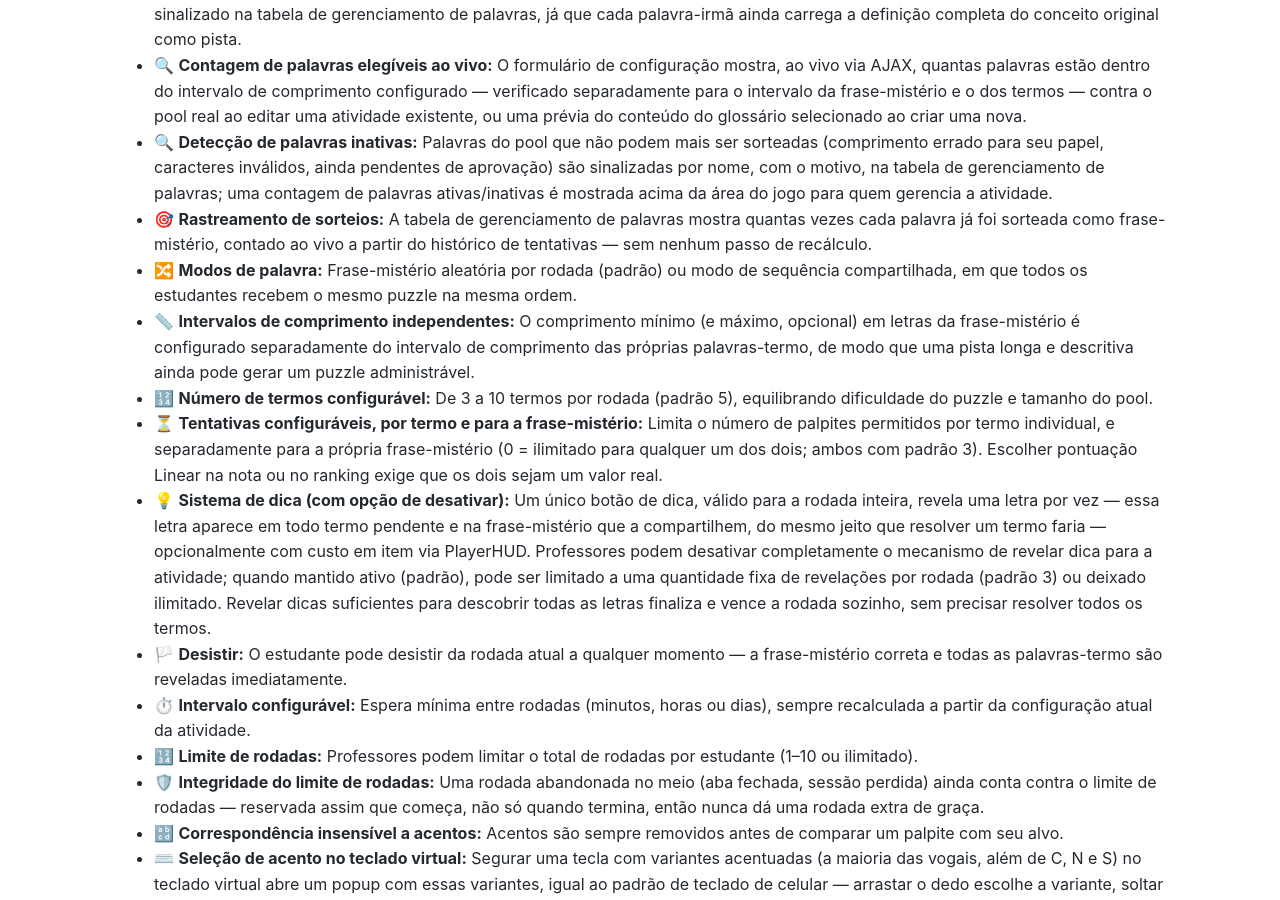
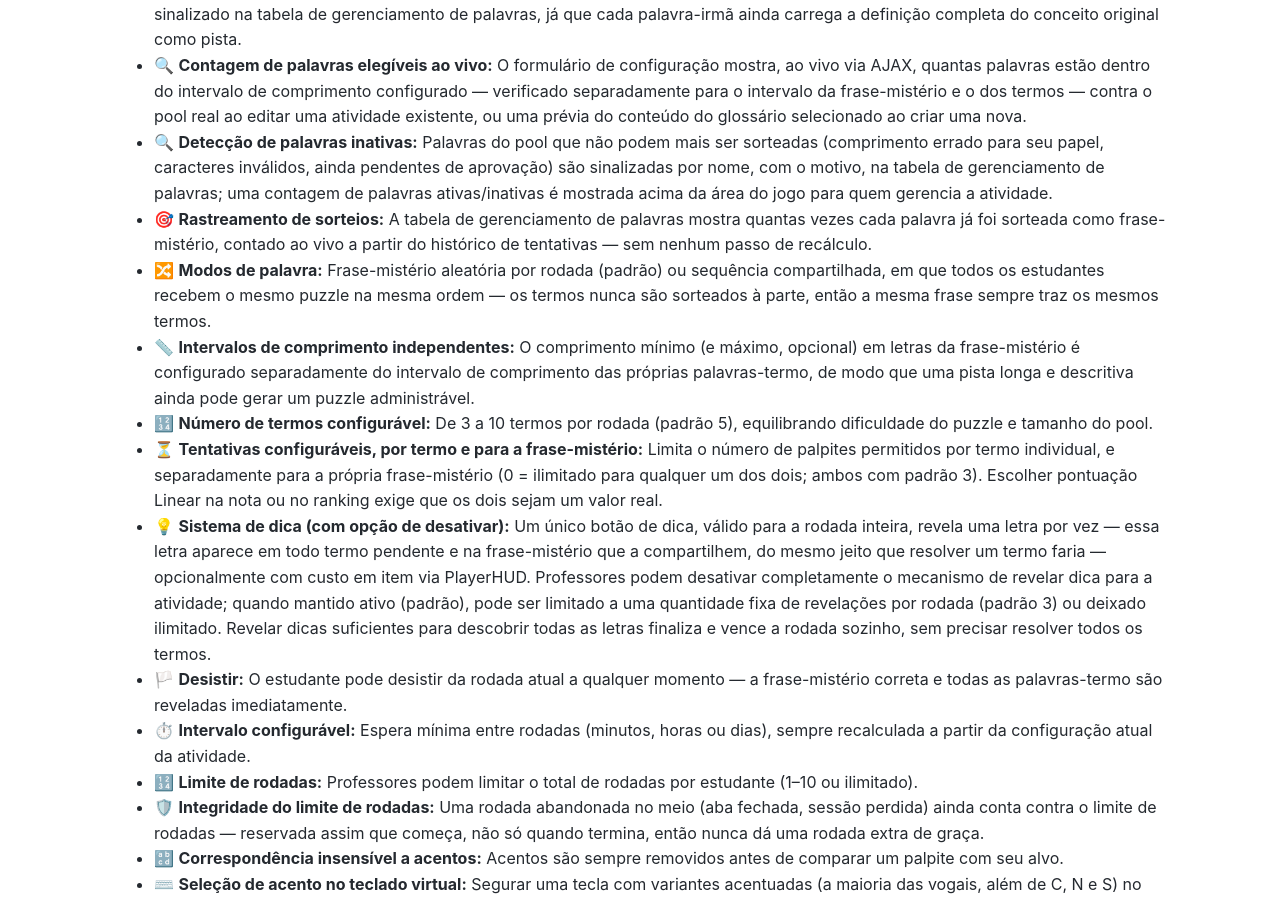
Before and after one commit to jeanlucio/moodle-mod_playercross, a Jekyll site: the page built from docs/pt/features.md, in a window 1280 px wide and 900 px high, scrolled down 1510 px. Built offline with Jekyll 4.4.1, drawn with Linux system fonts in a browser that asks for light colours; our own code applies the rules of GitHub Pages for plain Markdown files.

Commit message:
clarify that word modes never randomize terms independently of the phrase
The word-modes bullet said students get "the same puzzle" under shared
sequence mode without explaining why — term selection is always a
deterministic function of whichever mystery phrase was picked (see
puzzle_builder::select_terms()), never randomized on its own in either
mode. Made that explicit so a reader doesn't wonder whether shared mode
also needs a separate mechanism for keeping terms in sync.

```diff
--- a/docs/pt/features.md
+++ b/docs/pt/features.md
@@ -16,7 +16,7 @@
 * 🔍 **Contagem de palavras elegíveis ao vivo:** O formulário de configuração mostra, ao vivo via AJAX, quantas palavras estão dentro do intervalo de comprimento configurado — verificado separadamente para o intervalo da frase-mistério e o dos termos — contra o pool real ao editar uma atividade existente, ou uma prévia do conteúdo do glossário selecionado ao criar uma nova.
 * 🔍 **Detecção de palavras inativas:** Palavras do pool que não podem mais ser sorteadas (comprimento errado para seu papel, caracteres inválidos, ainda pendentes de aprovação) são sinalizadas por nome, com o motivo, na tabela de gerenciamento de palavras; uma contagem de palavras ativas/inativas é mostrada acima da área do jogo para quem gerencia a atividade.
 * 🎯 **Rastreamento de sorteios:** A tabela de gerenciamento de palavras mostra quantas vezes cada palavra já foi sorteada como frase-mistério, contado ao vivo a partir do histórico de tentativas — sem nenhum passo de recálculo.
-* 🔀 **Modos de palavra:** Frase-mistério aleatória por rodada (padrão) ou modo de sequência compartilhada, em que todos os estudantes recebem o mesmo puzzle na mesma ordem.
+* 🔀 **Modos de palavra:** Frase-mistério aleatória por rodada (padrão) ou sequência compartilhada, em que todos os estudantes recebem o mesmo puzzle na mesma ordem — os termos nunca são sorteados à parte, então a mesma frase sempre traz os mesmos termos.
 * 📏 **Intervalos de comprimento independentes:** O comprimento mínimo (e máximo, opcional) em letras da frase-mistério é configurado separadamente do intervalo de comprimento das próprias palavras-termo, de modo que uma pista longa e descritiva ainda pode gerar um puzzle administrável.
 * 🔢 **Número de termos configurável:** De 3 a 10 termos por rodada (padrão 5), equilibrando dificuldade do puzzle e tamanho do pool.
 * ⏳ **Tentativas configuráveis, por termo e para a frase-mistério:** Limita o número de palpites permitidos por termo individual, e separadamente para a própria frase-mistério (0 = ilimitado para qualquer um dos dois; ambos com padrão 3). Escolher pontuação Linear na nota ou no ranking exige que os dois sejam um valor real.
```
Also changed, not shown: docs/en/features.md (+1 -1 lines).
